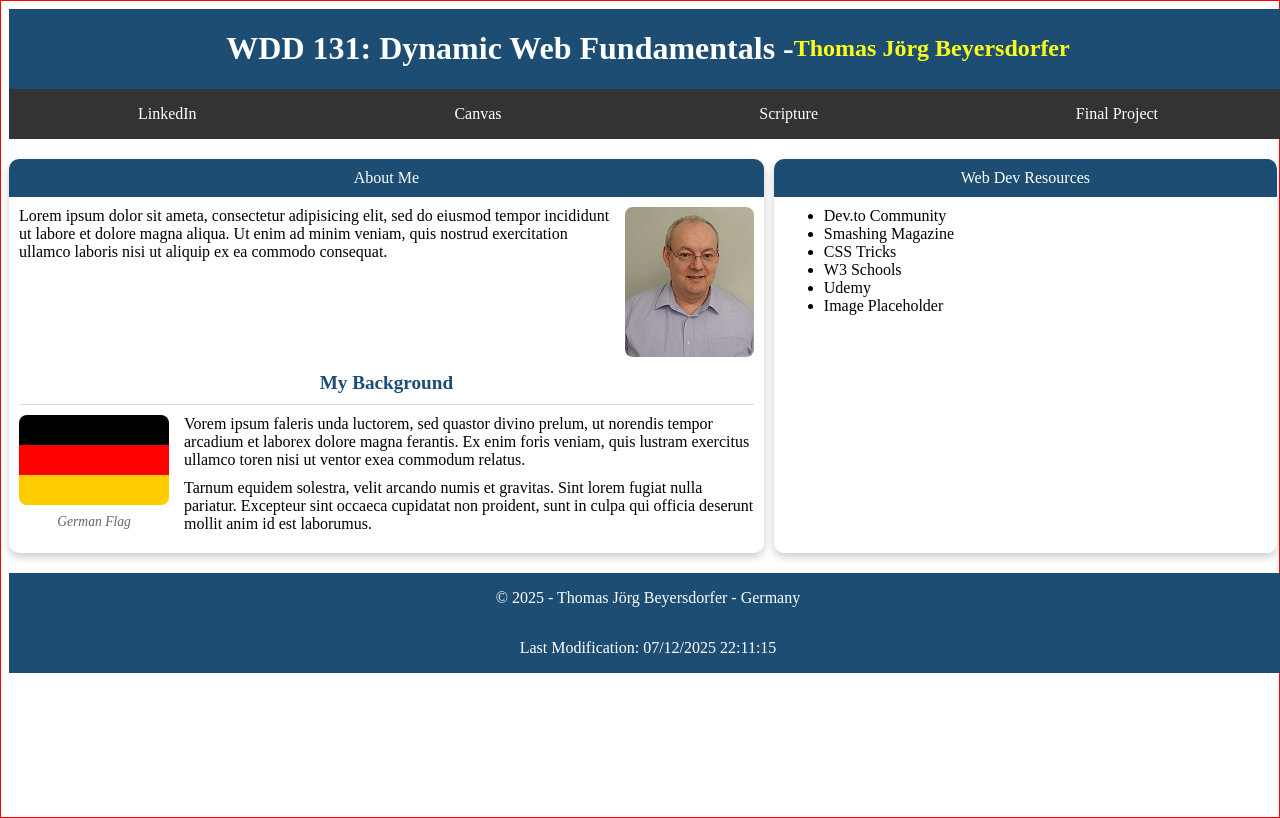
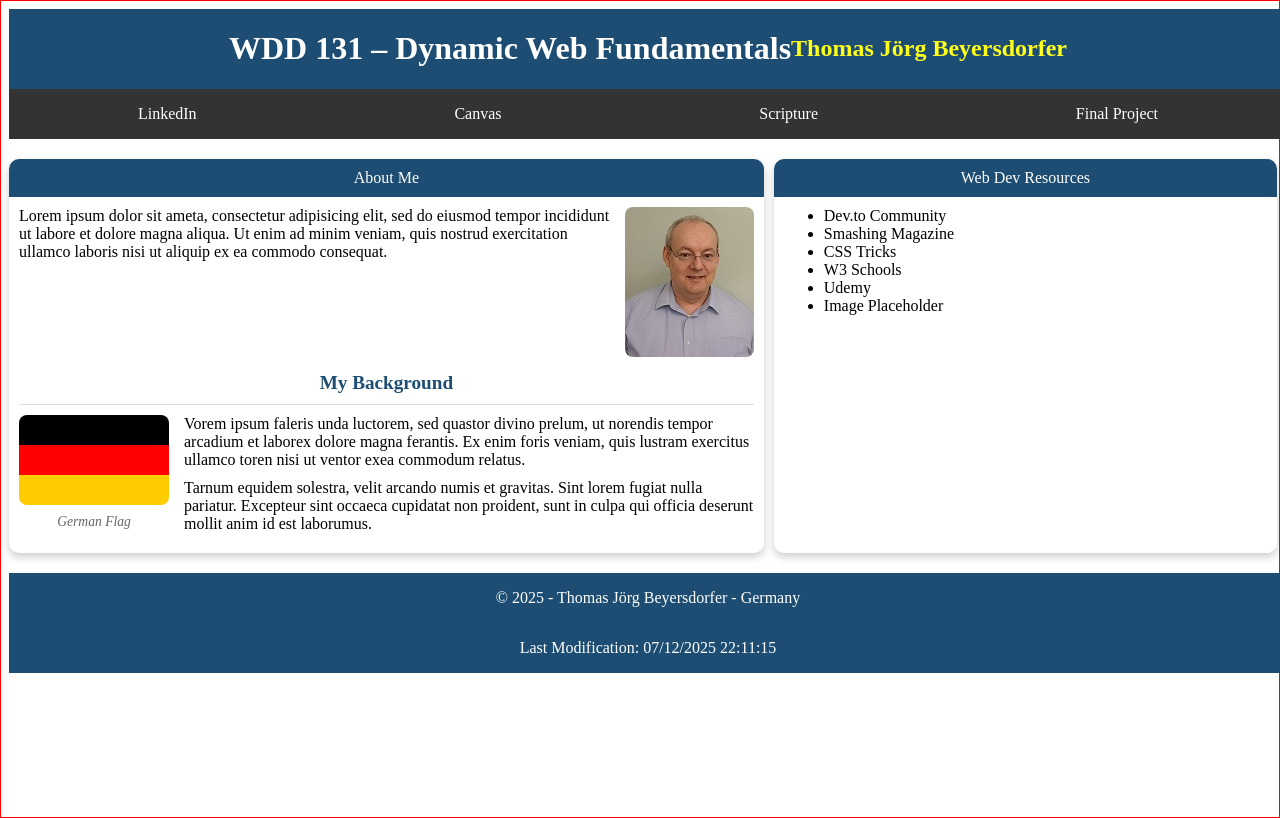
Before and after one commit to beyersdorfertj/wdd131, a plain HTML site: page index.html in a window 1280 px wide. Drawn offline with Linux system fonts and the light colour scheme.

Commit message:
Week01 - change1

```diff
--- a/index.html
+++ b/index.html
@@ -3,15 +3,16 @@
 <head>
   <meta charset="UTF-8">
   <meta name="viewport" content="width=device-width, initial-scale=1.0">
+  <meta name="author" content="Thomas Jörg Beyersdorfer">
   <link rel="stylesheet" href="styles/base.css">
-  <title>WDD131 - Welcome Page - Jörg Beyersdorfer</title>
-  <meta name="description" content="WDD131 - Dynamic Web Fundamentals; Thomas Jörg Beyersdorfer; Welcome Page"/>
+  <title>WDD 131 - Dynamic Web Fundamentals - Jörg Beyersdorfer</title>
+  <meta name="description" content="WD 131 - Dynamic Web Fundamentals; Thomas Jörg Beyersdorfer; Welcome Page"/>
   <script src="scripts/getdates.js" defer></script>
 </head>
 <body>
   <header>
     <div>
-      <h1>WDD 131: Dynamic Web Fundamentals - </h1>
+      <h1><span id="course-title">WDD 131 – Dynamic Web Fundamentals</span></h1>
       <h2>Thomas Jörg Beyersdorfer</h2>
     </div>
     <nav>
```
